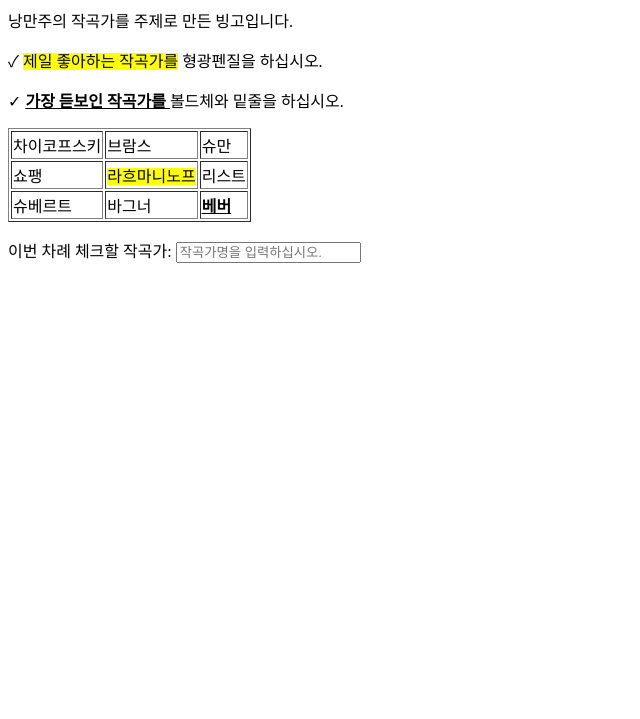
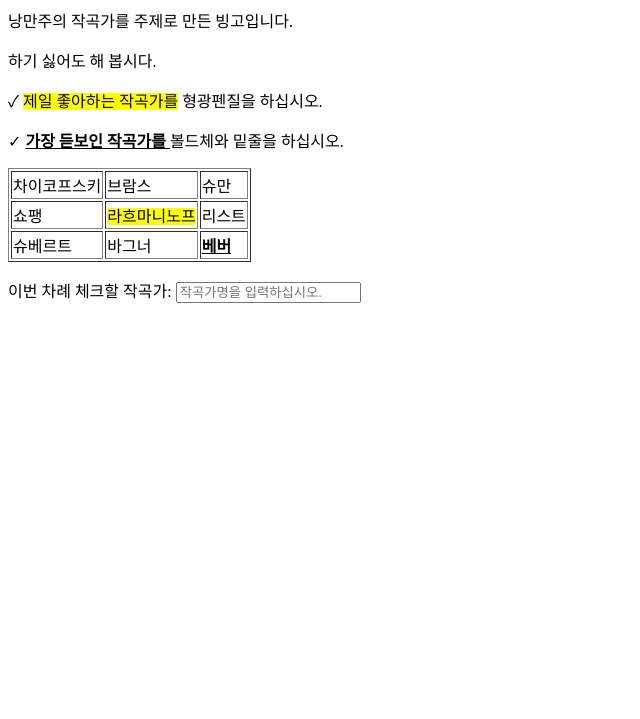
Before and after one commit to philip111913/2023-1-OC-Web-Study, a plain HTML site: page Week4/4주차 과제.html in a window 1280 px wide. Shown: the part 81-800 px from the top of the page, without its empty margins (0-640 px from the left). Drawn offline with Linux system fonts and the light colour scheme.

Commit message:
Week5 과제제출

```diff
--- a/Week4/4주차 과제.html
+++ b/Week4/4주차 과제.html
@@ -4,11 +4,13 @@
     <meta charset="UTF-8">
     <meta http-equiv="X-UA-Compatible" content="IE=edge">
     <meta name="viewport" content="width=device-width, initial-scale=1.0">
-    <title>빙빙빙고고고</title>
+    <title>재미없는 빙고게임</title>
 </head>
 <h1>오현서 작곡가 빙고</h1>
 <body>
 <p>낭만주의 작곡가를 주제로 만든 빙고입니다.</p>
+<p> 하기 싫어도 해 봅시다.</p>
+
 
     <p>     ✓ <mark>제일 좋아하는 작곡가를</mark> 형광펜질을 하십시오.</p>
     <p>     ✓ <strong><ins>가장 듣보인 작곡가를 </ins></strong>볼드체와 밑줄을 하십시오.</p>
```
Also changed, not shown: 1 other file.
